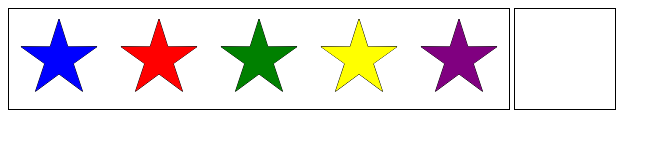
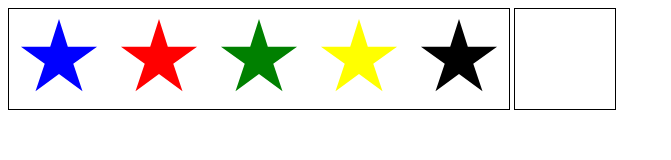
Before and after one commit to anbork/canvas-stars, a plain HTML site: page index.html in a window 1280 px wide. Shown: the whole page, without its empty margins (0-671 px from the left). Drawn offline with Linux system fonts and the light colour scheme.

Commit message:
small fix

```diff
--- a/index.html
+++ b/index.html
@@ -48,9 +48,6 @@
 	      }
 	      ctx.lineTo(cx,cy-outerRadius);
 	      ctx.closePath();
-	      ctx.lineWidth=1;
-	      ctx.strokeStyle='black';
-	      ctx.stroke();
 	      ctx.fillStyle=fill;
 	      ctx.fill();
 				return {
@@ -69,11 +66,11 @@
 			}
 
 			var stars = [
-		    drawStar(50,50,5,40,15, 'blue'),
 		    drawStar(150,50,5,40,15, 'red'),
 		    drawStar(250,50,5,40,15, 'green'),
+		    drawStar(50,50,5,40,15, 'blue'),
 		    drawStar(350,50,5,40,15, 'yellow'),
-		    drawStar(450,50,5,40,15, 'purple')
+		    drawStar(450,50,5,40,15, 'black')
 			]
 
 			canvas.addEventListener('click', function(event) {
```
